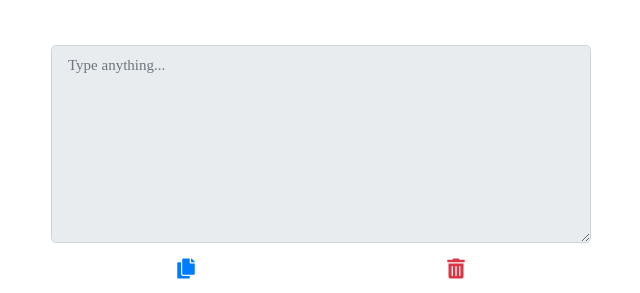
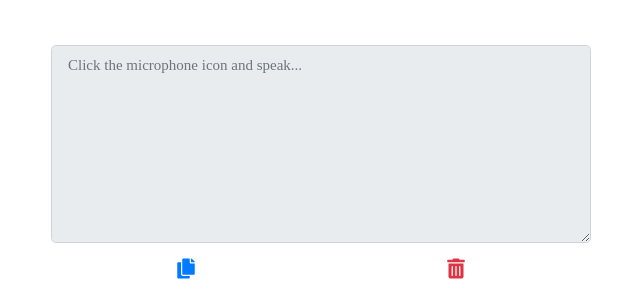
Before and after one commit to nonsodaniel/voice-to-speech, a plain HTML site: page index.html in a window 1280 px wide. Shown: the part 375-668 px from the top of the page, without its empty margins (319-959 px from the left). Drawn offline with nearby package versions, Linux system fonts and the light colour scheme.

Commit message:
Corrected textarea placeholder

```diff
--- a/index.html
+++ b/index.html
@@ -32,7 +32,7 @@
                     <form class="mb-5">
                         <div class="form-group">
                             <textarea name="text-box" id="note" rows="8" value="" class="form-control form-control-lg"
-                                placeholder="Type anything..." disabled></textarea>
+                                placeholder="Click the microphone icon and speak..." disabled></textarea>
                         </div>
                         <div class="icon-wrap d-flex justify-content-around">
                             <span class="text-dark" id="copyTxt">
```
